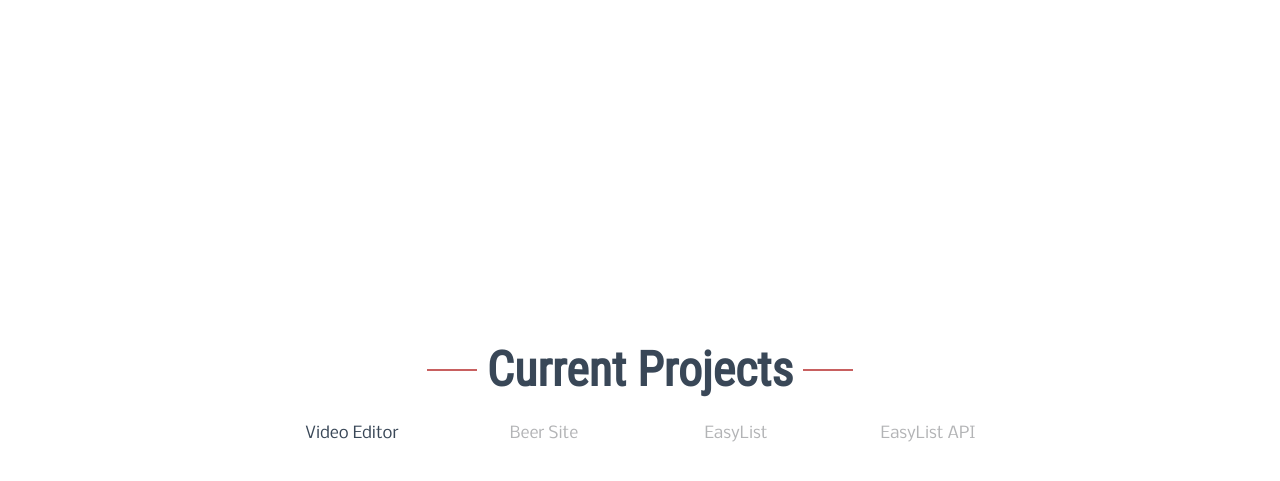
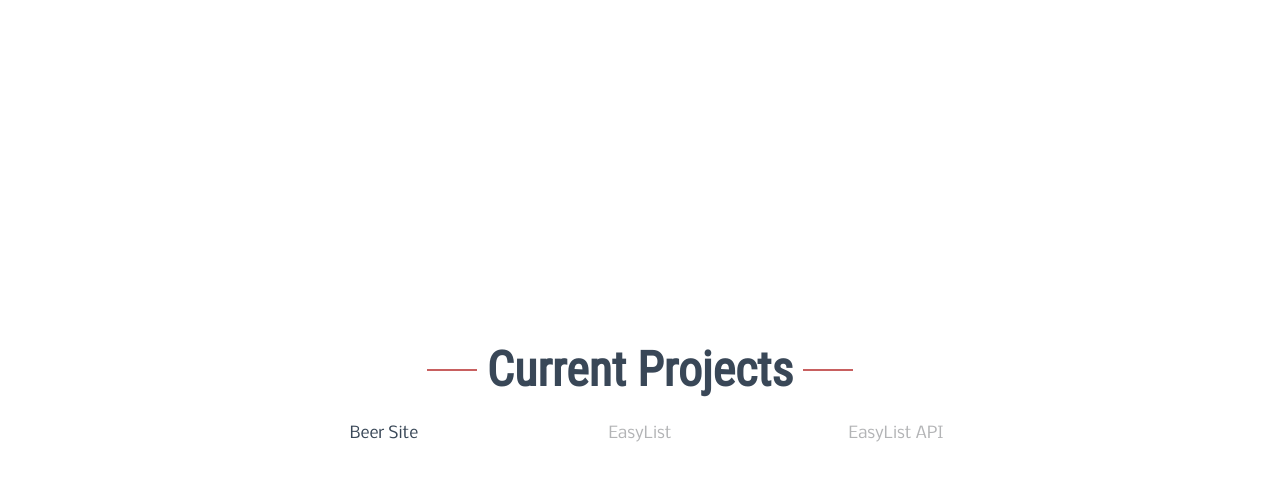
Before and after one commit to JohanGJensen/portfolio_v4, a website built with webpack: page src/template.html in a window 1280 px wide. Shown: the part 459-940 px from the top of the page. Built offline with nearby package versions, Linux system fonts and the light colour scheme.

Commit message:
update style, remove video editor

```diff
--- a/src/index.js
+++ b/src/index.js
@@ -1,7 +1,4 @@
 import './styles/style.css';
-import './styles/fonts.css';
-import './styles/carousel.css';
-
 import Carousel from './js/carousel';
 
 const progress = document.getElementById("site-progress");
@@ -187,56 +184,56 @@ const skills = [
 ];
 
 const projects = [
-  {
-    li: "Video Editor",
-    children: [
-      {
-        element: "div",
-        class: "carousel-item-header",
-        style: "background-color: #394757",
-        children: [{ element: "h3", text: "Video Editor" }],
-      },
-      {
-        element: "div",
-        class: "carousel-item-body",
-        children: [
-          {
-            element: "div",
-            class: "project-item-text",
-            children: [
-              {
-                element: "p",
-                class: "remove-margin",
-                text: `
-                At the moment I am using my sparetime<br>
-                developing a web application video editor<br>
-                for fun.<br>
-                Build with React,TypeScript and Redux.<br>
-                <br>
-                This app will also feature more complex functionality<br>
-                in the near future.<br>
-                <br>
-                *WORK IN PROGRESS*<br>
-                `,
-              },
-              {
-                element: "a",
-                class: "project-item-link",
-                text: "Go to Application",
-                href: "https://johangjensen.github.io/video_editor/",
-              },
-            ],
-          },
-          {
-            element: "img",
-            class: "carousel-item-image",
-            src: "./images/video_editor.jpg",
-            alt: "video editor",
-          },
-        ],
-      },
-    ],
-  },
+  // {
+  //   li: "Video Editor",
+  //   children: [
+  //     {
+  //       element: "div",
+  //       class: "carousel-item-header",
+  //       style: "background-color: #394757",
+  //       children: [{ element: "h3", text: "Video Editor" }],
+  //     },
+  //     {
+  //       element: "div",
+  //       class: "carousel-item-body",
+  //       children: [
+  //         {
+  //           element: "div",
+  //           class: "project-item-text",
+  //           children: [
+  //             {
+  //               element: "p",
+  //               class: "remove-margin",
+  //               text: `
+  //               At the moment I am using my sparetime<br>
+  //               developing a web application video editor<br>
+  //               for fun.<br>
+  //               Build with React,TypeScript and Redux.<br>
+  //               <br>
+  //               This app will also feature more complex functionality<br>
+  //               in the near future.<br>
+  //               <br>
+  //               *WORK IN PROGRESS*<br>
+  //               `,
+  //             },
+  //             {
+  //               element: "a",
+  //               class: "project-item-link",
+  //               text: "Go to Application",
+  //               href: "https://johangjensen.github.io/video_editor/",
+  //             },
+  //           ],
+  //         },
+  //         {
+  //           element: "img",
+  //           class: "carousel-item-image",
+  //           src: "./images/video_editor.jpg",
+  //           alt: "video editor",
+  //         },
+  //       ],
+  //     },
+  //   ],
+  // },
   {
     li: "Beer Site",
     children: [
--- a/src/styles/style.css
+++ b/src/styles/style.css
@@ -1,8 +1,12 @@
+@import "carousel.css";
+@import "fonts.css";
+
 html body {
   margin: 0;
   padding: 0;
   font-family: "nobile";
 }
+
 body {
   overflow-x: hidden;
   position: relative;
@@ -28,12 +32,15 @@ body {
   height: 5px;
   width: 100%;
 }
+
 #site-progress::-moz-progress-bar {
   background-color: #c86060;
 }
+
 #site-progress::-moz-progress-value {
   background-color: #c86060;
 }
+
 /* #site-progress::-webkit-progress-bar {
     background-color: #C86060;
 } */
@@ -144,7 +151,7 @@ a {
   font-size: 0.9em;
 }
 
-.carousel-item-body > P {
+.carousel-item-body>P {
   margin: 0;
   padding: 20px;
   font-size: 0.8em;
@@ -154,7 +161,7 @@ a {
   background-color: none;
 }
 
-.carousel-list > p {
+.carousel-list>p {
   text-align: center;
 }
 
@@ -170,6 +177,7 @@ a {
   background-color: #c86060;
   color: #ffffff;
 }
+
 .btn:hover {
   background-color: #ffffff;
   color: #394757;
@@ -257,7 +265,7 @@ footer .footer-container .footer-list-item {
     width: auto;
   }
 
-  .carousel-item-body > P {
+  .carousel-item-body>P {
     font-size: 1em;
   }
 
```
Also changed, not shown: dist/bundle.js, 3 other files.
